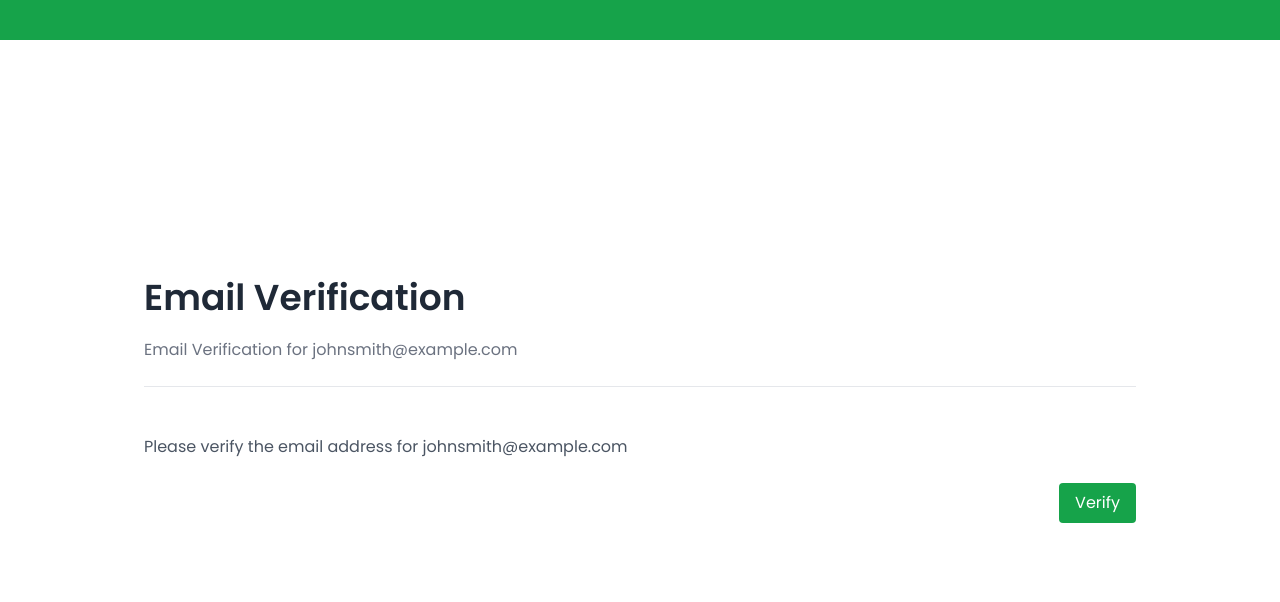
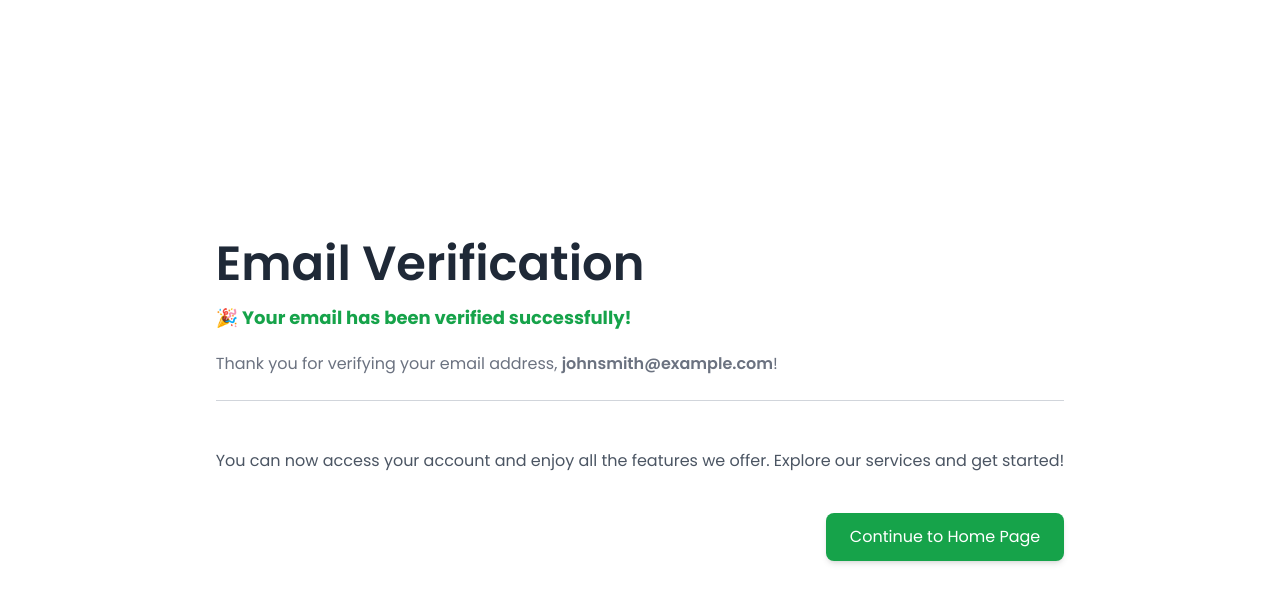
Before and after one commit to AshishBoora1/project, a React (Vite) app: page /verify_email in a window 1280 px wide. Shown: the top 602 px of the page. Built offline with nearby package versions, Linux system fonts and the light colour scheme; sample sign-in values are in the browser's storage.

Commit message:
code push

```diff
--- a/src/App.jsx
+++ b/src/App.jsx
@@ -38,7 +38,7 @@ function App() {
         <Route index element={<Home />} />
         <Route
           path="verify_email"
-          element={<VerifyEmail/>}
+          element={< VerifyEmail />}
         />
         <Route
           path="my-profile"
--- a/src/Context/Context.jsx
+++ b/src/Context/Context.jsx
@@ -36,6 +36,12 @@ export const ContextProvider = ({ children }) => {
         }
       );
       setLoading(false);
+
+      if (response.status === 200) {
+        setUserEmail(email);
+        return { success: true };
+      }
+
       if (response.status === 404) {
         return { success: false, message: "Account already exists" };
       }
@@ -43,8 +49,6 @@ export const ContextProvider = ({ children }) => {
       if (!response.ok) {
         throw new Error(`HTTP error! Status: ${response.status}`);
       }
-
-      return { success: true };
     } catch (error) {
       setLoading(false);
       console.error("Signup failed:", error);
@@ -71,6 +75,7 @@ export const ContextProvider = ({ children }) => {
       const data = await response.json();
 
       if (response.status === 200) {
+        setUserEmail(email);
         localStorage.setItem("token", data.user_token);
         return { success: true, message: "Account Successfully logged in" };
       }
@@ -205,7 +210,7 @@ export const ContextProvider = ({ children }) => {
           message: data.data,
         };
       } else {
-          return { success: false, message: "User has not been deleted" };
+        return { success: false, message: "User has not been deleted" };
       }
     } catch (error) {
       console.error("User has not been deleted", error);
--- a/src/components/common/VerifyEmail.jsx
+++ b/src/components/common/VerifyEmail.jsx
@@ -4,9 +4,11 @@ import { useThem } from "../../Context/Context";
 import { toast, ToastContainer } from "react-toastify";
 
 function VerifyEmail() {
+  const { VerifyEmail, useremail } = useThem();
   const [searchParams] = useSearchParams();
   const token = searchParams.get("token");
-  const { VerifyEmail, useremail } = useThem();
+   const isLoggedIn =
+     localStorage.getItem("token") && localStorage.getItem("userlogin");
   const navigate = useNavigate();
   const onhandelverfy = () => {
     VerifyEmail(token)
@@ -32,6 +34,48 @@ function VerifyEmail() {
 
   return (
     <div>
+      {isLoggedIn ? (
+        <div className="w-full bg-white h-screen relative flex  items-center justify-center px-3">
+          {/* Content */}
+          <div>
+            <h2 className="text-3xl sm:text-4xl lg:text-5xl font-semibold text-gray-800 mb-2">
+              Email Verification
+            </h2>
+
+            {/* Success Message */}
+            <p className="text-green-600 font-bold text-lg mt-4 mb-2 ">
+              🎉 Your email has been verified successfully!
+            </p>
+
+            {/* Email Prompt */}
+            <p className="text-gray-500 mb-6 mt-5 text-sm sm:text-base">
+              Thank you for verifying your email address,{" "}
+              <span className="font-semibold">
+                {useremail ? useremail : "johnsmith@example.com"}
+              </span>
+              !
+            </p>
+
+            <hr className="my-4 border-gray-300" />
+
+            {/* Verification Message */}
+            <p className="text-gray-600 mt-6 md:mt-12 mb-6 text-sm sm:text-base">
+              You can now access your account and enjoy all the features we
+              offer. Explore our services and get started!
+            </p>
+
+            {/* Continue Button */}
+            <div className="text-end mt-10">
+              <button
+                onClick={() => navigate("/")}
+                className="bg-green-600 text-white py-3 px-6 rounded-lg shadow-md hover:bg-green-700 transition-colors duration-300 focus:outline-none focus:ring-2 focus:ring-green-500 focus:ring-opacity-50"
+              >
+                Continue to Home Page
+              </button>
+            </div>
+          </div>
+        </div>
+      ) : (
         <div className="w-full bg-white h-screen relative flex flex-col items-center justify-center">
           <div className="bg-green-600 h-10 w-full absolute top-0"></div>
 
@@ -66,6 +110,7 @@ function VerifyEmail() {
             </div>
           </div>
         </div>
+      )}
       <ToastContainer />
     </div>
   );
--- a/src/components/protectroute/ProtectRoute.jsx
+++ b/src/components/protectroute/ProtectRoute.jsx
@@ -9,7 +9,8 @@ function ProtectRoute(props) {
     let token = localStorage.getItem("token");
     if (!login && !token) {
       navigate("/");
-    }
+      }
+
   }, []);
   return (
     <div>
```
Lines whose indentation alone changed are shown as unchanged.
